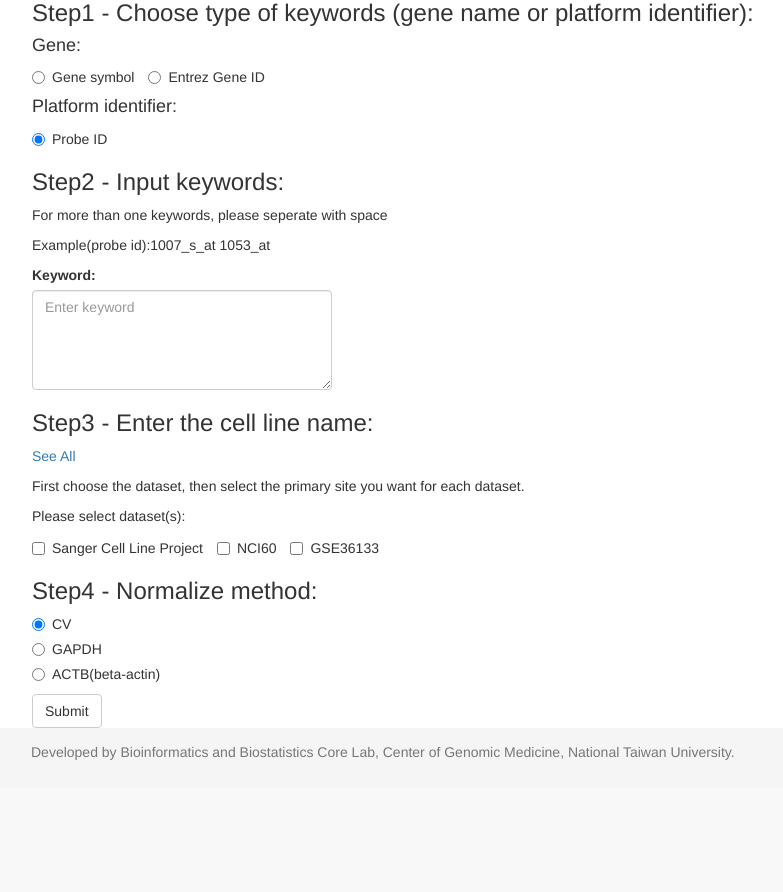
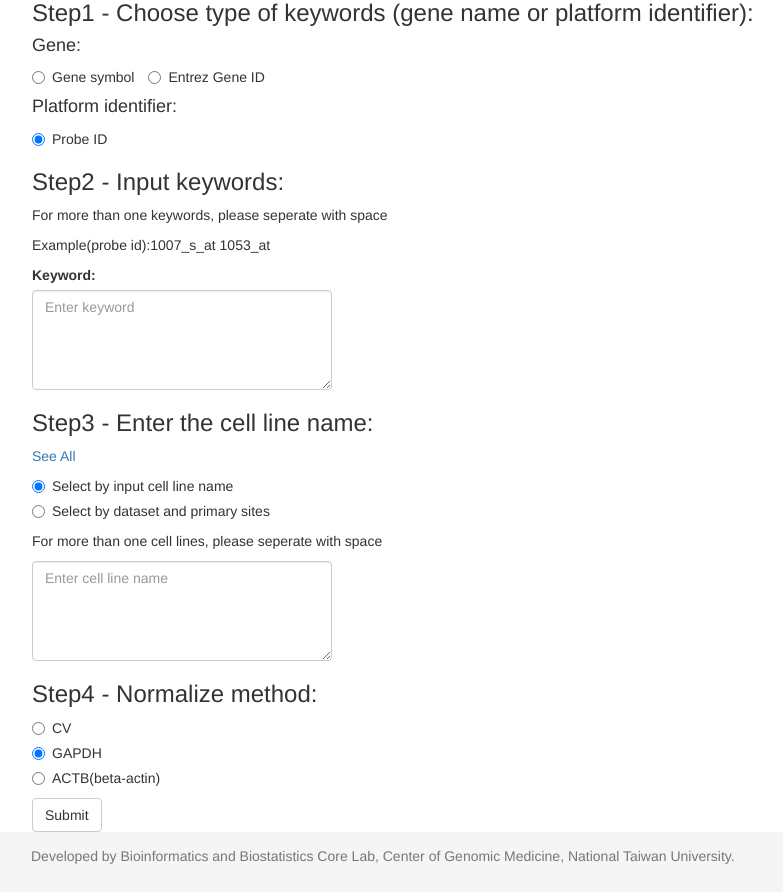
Before and after one commit to LeeYiFang/Carkinos, a Django app: page / in a window 1280 px wide. Shown: the part 308-1200 px from the top of the page, without its empty margins (38-821 px from the left). Before the commit the page ends 1068 px from the top, so only its background shows below. Run offline with Django 3.2, Linux system fonts and the light colour scheme; data that the repository does not hold is empty; style sheets or scripts are compiled from the project's sources; parts of the project's set-up code (start-up, migrations or seed data) failed here and were passed over; some libraries are stand-ins or nearby versions.

Commit message:
[don't know how to do"CV"]
1.can search by cell line name
2.house keeping gene normalize(ACTB,GAPDH) done
3.search single column function look ugly--->delete it
4.not sure input_scripts can work(because memory problem,can check when
next time when adding new dataset)

```diff
--- a/src/probes/views.py
+++ b/src/probes/views.py
@@ -50,37 +50,68 @@ def cell_lines(request):
 
 def data(request):
     SANGER=[]
+    sanger_flag=0
     NCI=[]
+    nci_flag=0
     GSE=[]
+    gse_flag=0
     cell=[]
     ncicell=[]
     CCcell=[]
     ps_id='0'
     pn_id='0'
-    if 'dataset' in request.POST and request.POST['dataset'] != '':
-        datas=request.POST.getlist('dataset')
-        if 'Sanger Cell Line Project' in datas:
-            SANGER=request.POST.getlist('select_sanger')
-            samples=Sample.objects.filter(dataset_id__name__in=['Sanger Cell Line Project'])
-            cell=samples.select_related('cell_line_id','dataset_id').filter(cell_line_id__primary_site__in=SANGER)
-            offset=cell.values_list('offset',flat=True)
-            ps_id='1'
-        if 'NCI60' in datas:
-            NCI=request.POST.getlist('select_nci')
-            ncisamples=Sample.objects.filter(dataset_id__name__in=['NCI60']).select_related('cell_line_id','dataset_id')
-            ncicell=ncisamples.filter(cell_line_id__primary_site__in=NCI)
-            ncioffset=ncicell.values_list('offset',flat=True)
-            pn_id='3'
-        if 'GSE36133' in datas:
-            GSE=request.POST.getlist('select_gse')
-            CCsamples=Sample.objects.filter(dataset_id__name__in=['GSE36133']).select_related('cell_line_id','dataset_id')
-            CCcell=CCsamples.filter(cell_line_id__primary_site__in=GSE)
-            CCoffset=CCcell.values_list('offset',flat=True)
-            pn_id='3'
-        if len(SANGER)==0 and len(NCI)==0 and len(GSE)==0:
-            return HttpResponse("<p>please select primary sites.</p>" )
+    if request.POST['cell_line_method'] == 'text':
+        c = request.POST['cellline']
+        c = c.split()
+        print(c)
+        sanger_flag=1
+        samples=Sample.objects.filter(dataset_id__name__in=['Sanger Cell Line Project'])
+        cell=samples.select_related('cell_line_id','dataset_id').filter(cell_line_id__name__in=c)
+        print(cell)
+        offset=cell.values_list('offset',flat=True)
+        ps_id='1'
+
+        nci_flag=1
+        ncisamples=Sample.objects.filter(dataset_id__name__in=['NCI60']).select_related('cell_line_id','dataset_id')
+        ncicell=ncisamples.filter(cell_line_id__name__in=c)
+        ncioffset=ncicell.values_list('offset',flat=True)
+        pn_id='3'
+
+        gse_flag=1
+        CCsamples=Sample.objects.filter(dataset_id__name__in=['GSE36133']).select_related('cell_line_id','dataset_id')
+        CCcell=CCsamples.filter(cell_line_id__name__in=c)
+        CCoffset=CCcell.values_list('offset',flat=True)
+        pn_id='3'
     else:
-        return HttpResponse("<p>please check Step3 again.</p>" )
+        if 'dataset' in request.POST and request.POST['dataset'] != '':
+            datas=request.POST.getlist('dataset')
+            if 'Sanger Cell Line Project' in datas:
+                sanger_flag=1
+                SANGER=request.POST.getlist('select_sanger')
+                samples=Sample.objects.filter(dataset_id__name__in=['Sanger Cell Line Project'])
+                cell=samples.select_related('cell_line_id','dataset_id').filter(cell_line_id__primary_site__in=SANGER)
+                offset=cell.values_list('offset',flat=True)
+                ps_id='1'
+            if 'NCI60' in datas:
+                nci_flag=1
+                NCI=request.POST.getlist('select_nci')
+                ncisamples=Sample.objects.filter(dataset_id__name__in=['NCI60']).select_related('cell_line_id','dataset_id')
+                ncicell=ncisamples.filter(cell_line_id__primary_site__in=NCI)
+                ncioffset=ncicell.values_list('offset',flat=True)
+                pn_id='3'
+            if 'GSE36133' in datas:
+                gse_flag=1
+                GSE=request.POST.getlist('select_gse')
+                CCsamples=Sample.objects.filter(dataset_id__name__in=['GSE36133']).select_related('cell_line_id','dataset_id')
+                CCcell=CCsamples.filter(cell_line_id__primary_site__in=GSE)
+                CCoffset=CCcell.values_list('offset',flat=True)
+                pn_id='3'
+            if len(SANGER)==0 and len(NCI)==0 and len(GSE)==0:
+                return HttpResponse("<p>please select primary sites.</p>" )
+        else:
+            return HttpResponse("<p>please check Step3 again.</p>" )
+
+
 
     if 'keyword' in request.POST and request.POST['keyword'] != '':
         words = request.POST['keyword']
@@ -100,6 +131,41 @@ def data(request):
     ncigene = []
     CCgene = []
     context={}
+
+    #need to modify by correct number
+    if request.POST['normalize'] == 'GAPDH' or request.POST['normalize'] == 'ACTB':
+        CV_flag=0
+        norm_name=[request.POST['normalize']]
+        if sanger_flag==1:
+            sanger_g=ProbeID.objects.filter(platform__in=ps_id).filter(Gene_symbol__in=norm_name)
+            sanger_probe_offset=sanger_g.values_list('offset',flat=True)
+            temp=sanger_val[np.ix_(sanger_probe_offset,offset)]
+            norm=np.mean(temp,axis=0, dtype=np.float64,keepdims=True)
+        else:
+            norm=1.0  #if / should = 1
+        if nci_flag==1:
+            nci_g=ProbeID.objects.filter(platform__in=pn_id).filter(Gene_symbol__in=norm_name)
+            nci_probe_offset=nci_g.values_list('offset',flat=True)
+            temp=nci_val[np.ix_(nci_probe_offset,ncioffset)]
+            nci_norm=np.mean(temp,axis=0, dtype=np.float64,keepdims=True)
+            #nci_norm=np.round(nci_norm, decimals=4)
+        else:
+            nci_norm=1.0  #if / should = 1
+        if gse_flag==1:
+            CC_g=ProbeID.objects.filter(platform__in=pn_id).filter(Gene_symbol__in=norm_name)
+            CC_probe_offset=CC_g.values_list('offset',flat=True)
+            temp=gse_val[np.ix_(CC_probe_offset,CCoffset)]
+            CC_norm=np.mean(temp,axis=0, dtype=np.float64,keepdims=True)
+            #CC_norm=np.around(CC_norm, decimals=1)
+        else:
+            CC_norm=1.0  #if / should = 1
+    else:
+        norm=10
+        nci_norm=10
+        CC_norm=10
+
+
+    #dealing with probes
     if 'gtype' in request.POST and request.POST['gtype'] == 'probeid':
         gene = ProbeID.objects.filter(platform__in=ps_id).filter(Probe_id__in=words)
         probe_offset=gene.values_list('offset',flat=True)
@@ -111,8 +177,10 @@ def data(request):
         # Make a generator to generate all (cell, probe, val) pairs
         if(len(gene)!=0 and len(cell)!=0):
             raw_test=sanger_val[np.ix_(probe_offset,offset)]
+            normalize=np.divide(raw_test,norm)#dimension different!!!!
+            #normalize=np.around(normalize, decimals=1)
             cell_probe_val_pairs = (
-                (c, p, raw_test[probe_ix, cell_ix])
+                (c, p, raw_test[probe_ix, cell_ix],normalize[probe_ix, cell_ix])
                 for probe_ix, p in enumerate(gene)
                 for cell_ix, c in enumerate(cell)
             )
@@ -122,8 +190,9 @@ def data(request):
 
         if(len(ncigene)!=0 and len(ncicell)!=0):
             nci_raw_test=nci_val[np.ix_(nciprobe_offset,ncioffset)]
+            nci_normalize=np.divide(nci_raw_test,nci_norm)
             nci_cell_probe_val_pairs = (
-                (c, p, nci_raw_test[probe_ix, cell_ix])
+                (c, p, nci_raw_test[probe_ix, cell_ix],nci_normalize[probe_ix, cell_ix])
                 for probe_ix, p in enumerate(ncigene)
                 for cell_ix, c in enumerate(ncicell)
             )
@@ -133,8 +202,9 @@ def data(request):
 
         if(len(ncigene)!=0 and len(CCcell)!=0):
             CC_raw_test=gse_val[np.ix_(nciprobe_offset,CCoffset)]
+            CC_normalize=np.divide(CC_raw_test,CC_norm)
             CC_cell_probe_val_pairs = (
-                (c, p, CC_raw_test[probe_ix, cell_ix])
+                (c, p, CC_raw_test[probe_ix, cell_ix],CC_normalize[probe_ix, cell_ix])
                 for probe_ix, p in enumerate(ncigene)
                 for cell_ix, c in enumerate(CCcell)
             )
@@ -157,8 +227,9 @@ def data(request):
         # Make a generator to generate all (cell, probe, val) pairs
         if(len(gene)!=0 and len(cell)!=0):
             raw_test=sanger_val[np.ix_(probe_offset,offset)]
+            normalize=np.divide(raw_test,norm)
             cell_probe_val_pairs = (
-                (c, p, raw_test[probe_ix, cell_ix])
+                (c, p, raw_test[probe_ix, cell_ix],normalize[probe_ix, cell_ix])
                 for probe_ix, p in enumerate(gene)
                 for cell_ix, c in enumerate(cell)
             )
@@ -168,8 +239,9 @@ def data(request):
 
         if(len(ncigene)!=0 and len(ncicell)!=0):
             nci_raw_test=nci_val[np.ix_(nciprobe_offset,ncioffset)]
+            nci_normalize=np.divide(nci_raw_test,nci_norm)
             nci_cell_probe_val_pairs = (
-                (c, p, nci_raw_test[probe_ix, cell_ix])
+                (c, p, nci_raw_test[probe_ix, cell_ix],nci_normalize[probe_ix, cell_ix])
                 for probe_ix, p in enumerate(ncigene)
                 for cell_ix, c in enumerate(ncicell)
             )
@@ -179,8 +251,9 @@ def data(request):
 
         if(len(ncigene)!=0 and len(CCcell)!=0):
             CC_raw_test=gse_val[np.ix_(nciprobe_offset,CCoffset)]
+            CC_normalize=np.divide(CC_raw_test,CC_norm)
             CC_cell_probe_val_pairs = (
-                (c, p, CC_raw_test[probe_ix, cell_ix])
+                (c, p, CC_raw_test[probe_ix, cell_ix],CC_normalize[probe_ix, cell_ix])
                 for probe_ix, p in enumerate(ncigene)
                 for cell_ix, c in enumerate(CCcell)
             )
@@ -203,8 +276,9 @@ def data(request):
         # Make a generator to generate all (cell, probe, val) pairs
         if(len(gene)!=0 and len(cell)!=0):
             raw_test=sanger_val[np.ix_(probe_offset,offset)]
+            normalize=np.divide(raw_test,norm)
             cell_probe_val_pairs = (
-                (c, p, raw_test[probe_ix, cell_ix])
+                (c, p, raw_test[probe_ix, cell_ix],normalize[probe_ix, cell_ix])
                 for probe_ix, p in enumerate(gene)
                 for cell_ix, c in enumerate(cell)
             )
@@ -214,8 +288,9 @@ def data(request):
 
         if(len(ncigene)!=0 and len(ncicell)!=0):
             nci_raw_test=nci_val[np.ix_(nciprobe_offset,ncioffset)]
+            nci_normalize=np.divide(nci_raw_test,nci_norm)
             nci_cell_probe_val_pairs = (
-                (c, p, nci_raw_test[probe_ix, cell_ix])
+                (c, p, nci_raw_test[probe_ix, cell_ix],nci_normalize[probe_ix, cell_ix])
                 for probe_ix, p in enumerate(ncigene)
                 for cell_ix, c in enumerate(ncicell)
             )
@@ -225,8 +300,9 @@ def data(request):
 
         if(len(ncigene)!=0 and len(CCcell)!=0):
             CC_raw_test=gse_val[np.ix_(nciprobe_offset,CCoffset)]
+            CC_normalize=np.divide(CC_raw_test,CC_norm)
             CC_cell_probe_val_pairs = (
-                (c, p, CC_raw_test[probe_ix, cell_ix])
+                (c, p, CC_raw_test[probe_ix, cell_ix],CC_normalize[probe_ix, cell_ix])
                 for probe_ix, p in enumerate(ncigene)
                 for cell_ix, c in enumerate(CCcell)
             )
--- a/src/templates/cell_line.html
+++ b/src/templates/cell_line.html
@@ -3,7 +3,7 @@
 {% block title %}Available Cell Lines{% endblock %}
 {% block extra_css %}
 
-<link href="//cdn.datatables.net/1.10.8/css/jquery.dataTables.min.css" rel="stylesheet" type="text/css" />
+<link href="https://cdnjs.cloudflare.com/ajax/libs/datatables/1.10.11/css/jquery.dataTables.min.css" rel="stylesheet" type="text/css" />
 <link rel="stylesheet" type="text/css" href="//cdn.datatables.net/buttons/1.1.1/css/buttons.dataTables.min.css">
 <link rel="stylesheet" type="text/css" href="//cdn.datatables.net/select/1.1.0/css/select.dataTables.min.css">
 <link rel="stylesheet" type="text/css" href="https://cdn.datatables.net/s/dt/jszip-2.5.0,pdfmake-0.1.18,dt-1.10.10,b-1.1.0,b-colvis-1.1.0,b-flash-1.1.0,bhtml5-1.1.0,b-print-1.1.0/datatables.min.css"/>
@@ -48,7 +48,7 @@ $(document).ready(function() {
 <script src="//cdn.datatables.net/1.10.8/js/jquery.dataTables.min.js"></script>
 <script type="text/javascript" language="javascript" src="//cdn.datatables.net/buttons/1.1.1/js/dataTables.buttons.min.js"></script>
 <script type="text/javascript" language="javascript" src="//cdn.datatables.net/select/1.1.0/js/dataTables.select.min.js"></script>
-<script type="text/javascript" src="https://cdn.datatables.net/s/dt/jszip-2.5.0,pdfmake-0.1.18,dt-1.10.10,b-1.1.0,b-colvis-1.1.0,b-flash-1.1.0,bhtml5-1.1.0,b-print-1.1.0/datatables.min.js"></script>
+
 <script>
  $(document).ready(function() {
  $('table[id="example"]').DataTable();
--- a/src/templates/home.html
+++ b/src/templates/home.html
@@ -48,10 +48,26 @@
 
         <h3>Step3 - Enter the cell line name:</h3>
         <p><a href="{% url 'cell_lines' %}" target="_blank">See All</a></p>
-        <!--<input id="cellline" type="text" name="cellline" >-->
-
+        <div class="radio">
+            <label>
+                <input type="radio" name="cell_line_method" value="text" id="text" checked>
+                Select by input cell line name
+            </label>
+        </div>
+        <div class="radio">
+            <label>
+                <input type="radio" name="cell_line_method" value="select" id="select" >
+                Select by dataset and primary sites
+            </label>
+        </div>
+        <div id="t_cellline">
+        <p>For more than one cell lines, please seperate with space</p>
+        <textarea class="form-control" rows="5" id="cellline"
+        style="width:300px;height:100px;"
+        type="text" name="cellline" required="required" placeholder="Enter cell line name"/></textarea>
+        </div>
         <!--a try to do primary site list-->
-
+        <div id="multiple_select">
         <div>
         <p>First choose the dataset, then select the primary site you want for each dataset.</p>
         <p>Please select dataset(s):</p>
@@ -194,7 +210,7 @@
                 </tbody>
             </table>
         </div>
-
+        </div>
         <!--<h3>Step4 - Select the platform:</h3>
         <div class="radio">
             <label>
@@ -219,13 +235,13 @@
         <h3>Step4 - Normalize method:</h3>
         <div class="radio">
             <label>
-                <input type="radio" name="normalize" value="CV" checked>
+                <input type="radio" name="normalize" value="CV" >
                 CV
             </label>
         </div>
         <div class="radio">
             <label>
-                <input type="radio" name="normalize" value="GAPDH">
+                <input type="radio" name="normalize" value="GAPDH" checked>
                 GAPDH
             </label>
         </div>
@@ -262,6 +278,7 @@ $("#submit").click(function() {
 });
 </script>
 <script>
+
 $("#hide_sanger").click(function() {
     $("tr[class='class1']").hide();
 });
@@ -293,7 +310,22 @@ $("#show_gse").click(function() {
 <script>
 $(document).ready(function () {
     $("div[class='panel panel-default']").hide();
+    $("div[id='t_cellline']").show();
+    $("div[id='multiple_select']").hide();
     $("tr[class='class1']").hide();
+
+    $("input[name='cell_line_method']").change(function(){
+        if ($("#text").is(':checked')) {
+
+                $("div[id='multiple_select']").hide();
+                $("div[id='t_cellline']").show();
+            }
+        if ($("#select").is(':checked'))
+        {
+                $("div[id='multiple_select']").show();
+                $("div[id='t_cellline']").hide();
+        }
+    });
     $("input:checkbox").change(function(){
         if ($("#sanger").is(':checked')) {
 
```
Also changed, not shown: src/templates/data.html (+74 -13 lines), README.txt, 3 other files.
